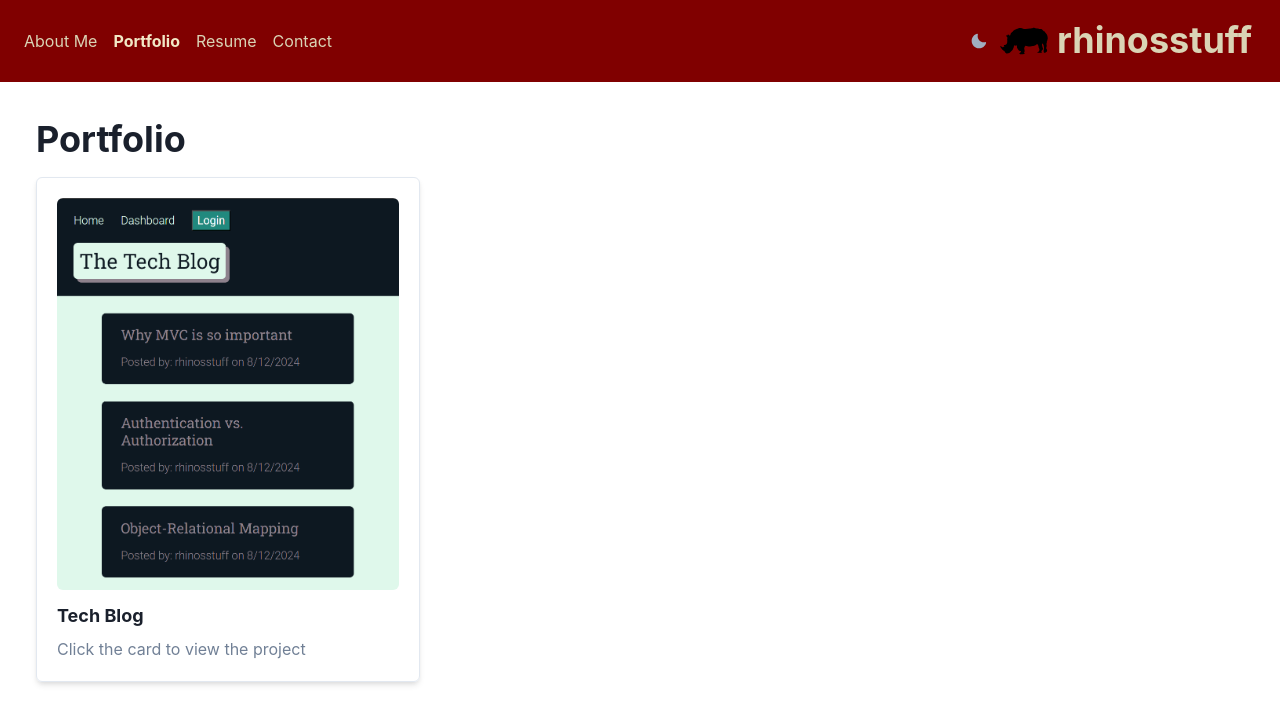
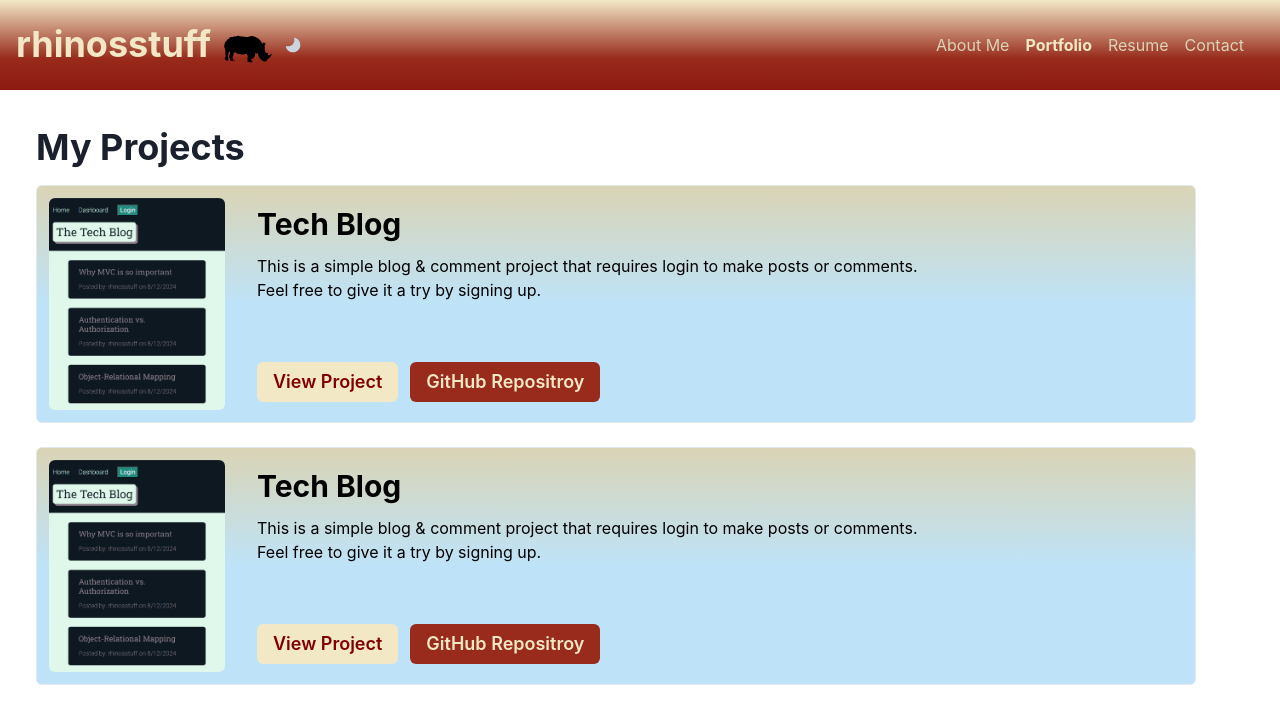
Before and after one commit to rhinosstuff/rhinos-portfolio, a React (Vite) app: page /portfolio in a window 1280 px wide. Shown: the top 724 px of the page. Built offline with nearby package versions, Linux system fonts and the light colour scheme.

Commit message:
changed projects

```diff
--- a/src/components/PortfolioDisplay.jsx
+++ /dev/null
@@ -1,16 +0,0 @@
-import { Box } from "@chakra-ui/react";
-import TechBlog from '../assets/images/Tech-Blog.png'
-import Card from './UI/PortfolioCard'
-
-export default function PortfolioCards() {
-  return (
-    <Box>
-      <Card
-        projectTitle="Tech Blog"
-        projectImage={TechBlog}
-        projectLink="https://tech-blog-6pus.onrender.com/" // open this in new tab
-      />
-      {/* Add more PortfolioCard components for additional projects */}
-    </Box>
-  );
-}
--- /dev/null
+++ b/src/components/ProjectDisplay.jsx
@@ -0,0 +1,22 @@
+import { Box } from '@chakra-ui/react';
+import TechBlog from '../assets/images/Tech-Blog.png'
+import ProjectCard from './UI/ProjectCard'
+
+export default function ProjectCards() {
+  return (
+    <Box>
+      <ProjectCard
+        projectTitle='Tech Blog'
+        projectImage={TechBlog}
+        projectLink='https://tech-blog-6pus.onrender.com/'
+        projectRepository='https://github.com/rhinosstuff/Tech-Blog'
+      />
+      <ProjectCard
+        projectTitle='Tech Blog'
+        projectImage={TechBlog}
+        projectLink='https://tech-blog-6pus.onrender.com/'
+        projectRepository='https://github.com/rhinosstuff/Tech-Blog'
+      />
+    </Box>
+  );
+}
--- a/src/components/UI/Navbar.jsx
+++ b/src/components/UI/Navbar.jsx
@@ -7,9 +7,32 @@ export default function Navbar({ links }) {
   const { colorMode, toggleColorMode } = useColorMode();
 
   return (
-    <Box as='nav' bg='my.800' p={4}>
+    <Box as='nav' bgGradient='linear(to-b, my.100 0%, my.700 65%, my.800 150%)' p={4}>
       <Flex direction={{ base: 'column', md: 'row' }}>
         <Flex align='center'>
+          <Heading as='h1' size='xl' fontWeight='bold' color='my.100'>
+            rhinosstuff
+          </Heading>
+          <Image src={RhinoLogo} alt='Rhino Logo' boxSize='50px' transform="scaleX(-1)" ml={3} mt={2} />
+          <IconButton
+            aria-label='Toggle color mode'
+            onClick={toggleColorMode}
+            icon={colorMode === 'light' ? <MoonIcon transform="scaleX(-1)" /> : <SunIcon />}
+            variant='ghost'
+            color={colorMode === 'light' ? 'gray.300' : 'yellow.400'}
+            _hover={{
+              color: colorMode === 'light' ? 'gray.200' : 'yellow.200',
+            }}
+          />
+
+        </Flex>
+        <Flex
+          direction='row'
+          align='center'
+          mr={{ base: 0, md: 3 }}
+          ml={{ base: 0, md: 'auto' }}
+          mt={{ base: 4, md: 0 }}
+        >
           <UnorderedList styleType='none' display='flex' ml={0}>
             {links.map((link) => (
               <ListItem key={link.key} m={2}>
@@ -18,29 +41,6 @@ export default function Navbar({ links }) {
             ))}
           </UnorderedList>
         </Flex>
-        <Flex
-          direction='row'
-          align='center'
-          mr={{ base: 0, md: 3 }}
-          ml={{ base: 0, md: 'auto' }}
-          mt={{ base: 4, md: 0 }}
-        >
-          <IconButton
-            aria-label='Toggle color mode'
-            onClick={toggleColorMode}
-            icon={colorMode === 'light' ? <MoonIcon /> : <SunIcon />}
-            variant='ghost'
-            color={colorMode === 'light' ? 'gray.400' : 'yellow.400'}
-            _hover={{
-              bg: colorMode === 'light' ? 'my.700' : 'my.700',
-              color: colorMode === 'light' ? 'gray.200' : 'yellow.200',
-            }}
-          />
-          <Image src={RhinoLogo} alt='Rhino Logo' boxSize='50px' mr={2} />
-          <Heading as='h1' size='xl' fontWeight='bold' color='my.200'>
-            rhinosstuff
-          </Heading>
-        </Flex>
       </Flex>
     </Box>
   );
--- a/src/components/UI/PortfolioCard.jsx
+++ /dev/null
@@ -1,19 +0,0 @@
-import { Box, Image, LinkBox, LinkOverlay, Text } from "@chakra-ui/react";
-
-export default function Card({ projectTitle, projectImage, projectLink }) {
-  return (
-    <LinkBox as="article" maxW="sm" p="5" borderWidth="1px" rounded="md" shadow="md">
-      <Image src={projectImage} alt={projectTitle} borderRadius="md" />
-      <Box mt="3">
-        <LinkOverlay href={projectLink} target="_blank" rel="noopener noreferrer">
-          <Text fontSize="lg" fontWeight="bold">
-            {projectTitle}
-          </Text>
-        </LinkOverlay>
-        <Text mt="2" color="gray.500">
-          Click the card to view the project
-        </Text>
-      </Box>
-    </LinkBox>
-  );
-}
--- /dev/null
+++ b/src/components/UI/ProjectCard.jsx
@@ -0,0 +1,59 @@
+import { Image, Text, Card, CardBody, CardFooter, Stack, Heading, Button  } from '@chakra-ui/react';
+
+export default function ProjectCard({ projectTitle, projectImage, projectLink, projectRepository }) {
+  return (
+    <Card
+      direction={{ base: 'column', md: 'row' }}
+      variant='outline'
+      bgGradient='linear(to-b, my.200 0%, blue.100 50%)'
+      mb={6}
+    >
+      <Image
+        objectFit='cover'
+        maxW={{ base: '100%', sm: '200px' }}
+        src={projectImage}
+        alt={projectTitle}
+        borderRadius={18}
+        p={3}
+      />
+
+      <Stack>
+        <CardBody>
+          <Heading size='lg' color='black'>{projectTitle}</Heading>
+
+          <Text py='3' color='black'>
+          This is a simple blog & comment project that requires login to make posts or comments. <br/> Feel free to give it a try by signing up.
+          </Text>
+        </CardBody>
+
+        <CardFooter>
+          <Button
+            as='a'
+            target='_blank'
+            rel='noopener noreferrer'
+            href={projectLink}
+            variant='solid' bg='my.100'
+            color='my.800'
+            fontSize={['sm', 'md', 'lg']}
+            _hover={{ bg: 'my.200', color: 'my.700' }}
+          >
+            View Project
+          </Button>
+          <Button
+            as='a'
+            target='_blank'
+            rel='noopener noreferrer'
+            href={projectRepository}
+            variant='solid' bg='my.700'
+            color='my.100'
+            fontSize={['sm', 'md', 'lg']}
+            _hover={{ bg: 'my.800', color: 'my.200' }}
+            ml='3'
+          >
+            GitHub Repositroy
+          </Button>
+        </CardFooter>
+      </Stack>
+    </Card>
+  );
+}
--- a/src/pages/Contact.jsx
+++ b/src/pages/Contact.jsx
@@ -1,10 +1,94 @@
-import { Box } from '@chakra-ui/react';
+import { useState } from 'react';
+import {
+  Box, FormControl, FormLabel, Input, Textarea, Button,
+  Modal, ModalOverlay, ModalContent, ModalHeader, ModalBody, ModalFooter, useDisclosure
+} from '@chakra-ui/react';
 import PageTitle from '../components/UI/PageTitle';
 
 export default function Contact() {
+  // Chakra modal
+  const { isOpen, onOpen, onClose } = useDisclosure();
+
+  // Initalize values of form to track
+  const [formData, setFormData] = useState({
+    name: '',
+    email: '',
+    message: ''
+  });
+
+  // Handle changes to form
+  const handleChange = (e) => {
+    const { id, value } = e.target;
+    setFormData(prev => ({ ...prev, [id]: value }));
+  };
+
+  const handleSubmit = (e) => {
+    e.preventDefault();
+
+    // Open modal
+    onOpen();
+
+    // Clear form after submit
+    setFormData({
+      name: '',
+      email: '',
+      message: ''
+    });
+  };
+
   return (
-    <Box p={5}>
-      <PageTitle title='Contact'/>
-    </Box>
+    <>
+      <Box mt={4} p={5} maxW="600px" mx="auto" border='solid' borderRadius={10}>
+        <PageTitle title="Contact Me" />
+
+        <form onSubmit={handleSubmit}>
+          <FormControl id="name" isRequired mb={4}>
+            <FormLabel>Name</FormLabel>
+            <Input type="text" placeholder="Your name" value={formData.name} onChange={handleChange} />
+          </FormControl>
+
+          <FormControl id="email" isRequired mb={4}>
+            <FormLabel>Email</FormLabel>
+            <Input type="email" placeholder="Your email" value={formData.email} onChange={handleChange} />
+          </FormControl>
+
+          <FormControl id="message" isRequired mb={4}>
+            <FormLabel>Message</FormLabel>
+            <Textarea placeholder="Your message" value={formData.message} onChange={handleChange} />
+          </FormControl>
+
+          <Button
+            type="submit"
+            variant='solid' bg='my.100'
+            color='my.800'
+            fontSize={['sm', 'md', 'lg']}
+            _hover={{ bg: 'my.200', color: 'my.700' }}
+          >
+            Submit
+          </Button>
+        </form>
+      </Box>
+
+      <Modal isOpen={isOpen} onClose={onClose}>
+        <ModalOverlay />
+        <ModalContent>
+          <ModalHeader>Success</ModalHeader>
+          <ModalBody>
+            Your message has been sent successfully!
+          </ModalBody>
+          <ModalFooter>
+            <Button
+              onClick={onClose}
+              variant='solid' bg='my.700'
+              color='my.100'
+              fontSize={['sm', 'md', 'lg']}
+              _hover={{ bg: 'my.800', color: 'my.200' }}
+            >
+              Close
+            </Button>
+          </ModalFooter>
+        </ModalContent>
+      </Modal>
+    </>
   );
 }
--- a/src/pages/Portfolio.jsx
+++ b/src/pages/Portfolio.jsx
@@ -1,12 +1,12 @@
-import { Box } from '@chakra-ui/react';
+import { Box, Divider } from '@chakra-ui/react';
 import PageTitle from '../components/UI/PageTitle';
-import PortfolioCards from '../components/PortfolioDisplay';
+import ProjectCards from '../components/ProjectDisplay';
 
 export default function Portfolio() {
   return (
-    <Box p={5}>
-      <PageTitle title='Portfolio'/>
-      <PortfolioCards/>
+    <Box p={5} maxW='1200px'>
+      <PageTitle title='My Projects'/>
+      <ProjectCards/>
     </Box>
   );
 }
```
Also changed, not shown: src/pages/AboutMe.jsx (+6 -2 lines).
